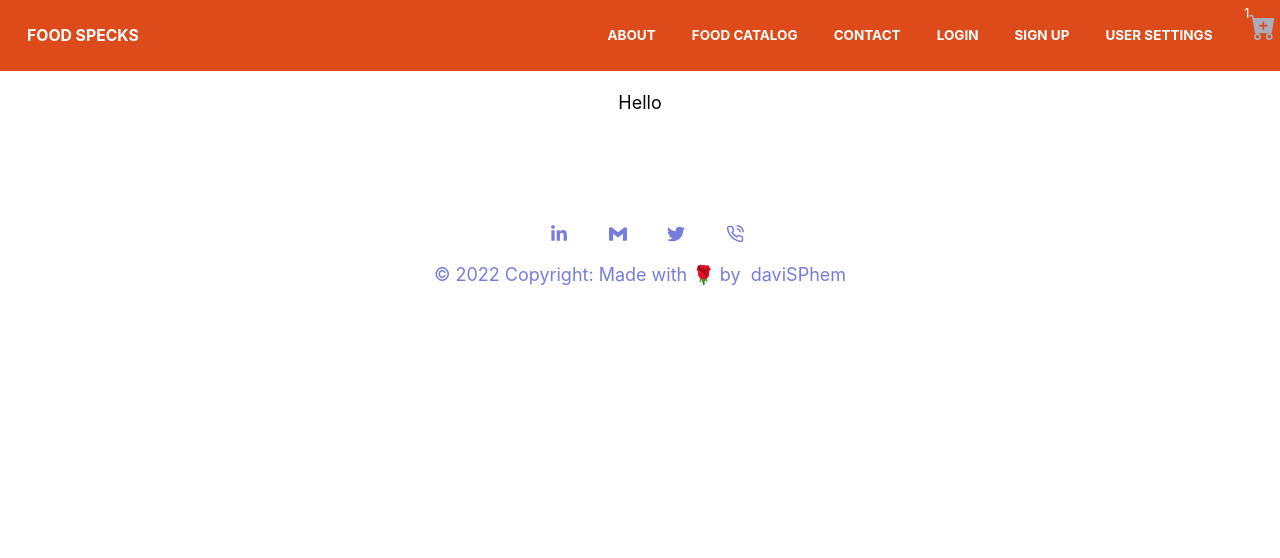
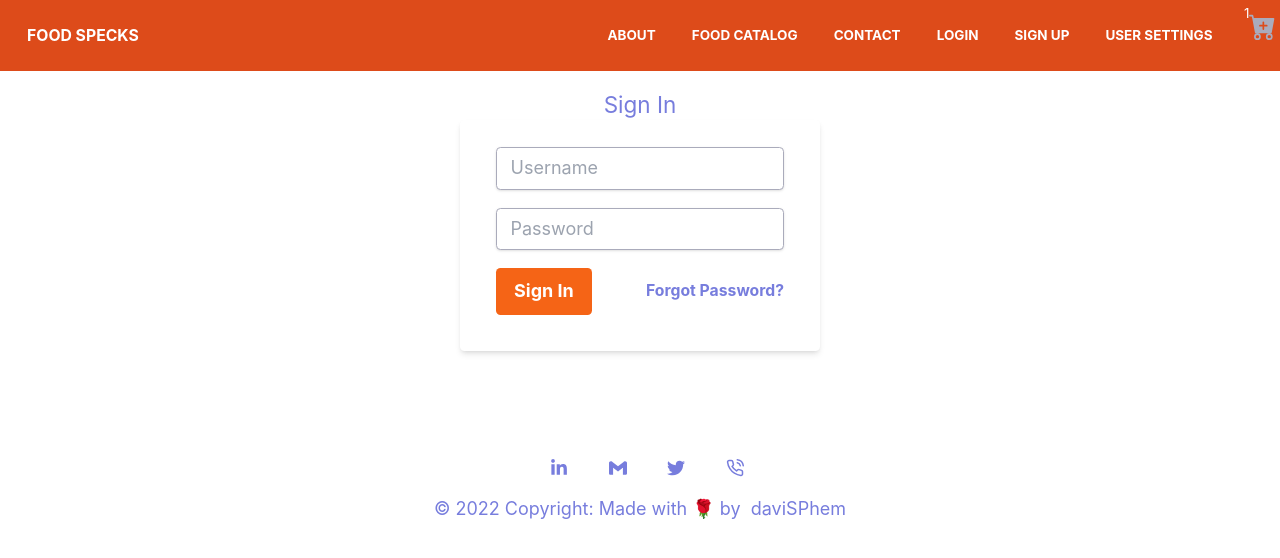
Before and after one commit to Jay-davisphem/ecommerce-frontend, a Next.js app: page / in a window 1280 px wide. Shown: the top 558 px of the page. Built offline with nearby package versions, Linux system fonts and the light colour scheme.

Commit message:
fix next.config.js

```diff
--- a/components/Input.tsx
+++ b/components/Input.tsx
@@ -18,6 +18,7 @@ function Input(props) {
       type={props.type ? props.type : "text"}
       placeholder={props.placeholder}
       label={props.label}
+      required
       {...props}
     />
   );
--- /dev/null
+++ b/components/Login.tsx
@@ -0,0 +1,57 @@
+import React, { useState } from "react";
+import Input from "./Input";
+import Title from "./Title";
+function Login() {
+  const [cred, setCred] = useState({ username: "", password: "" });
+  const handleInputChange = (e) => {
+    const val = e.target.value;
+    if (e.target.id === "username") {
+      setCred({ ...cred, username: val });
+    } else {
+      setCred({ ...cred, password: val });
+    }
+  };
+
+  const handleSignIn = (e) => {
+    e.preventDefault();
+    return;
+  };
+
+  return (
+    <div className="container align-middle mx-auto max-w-xs">
+      <Title title="Sign In" />
+      <form
+        className="bg-white shadow-md rounded px-8 pt-6 pb-8 mb-4"
+        onSubmit={handleSignIn}
+      >
+        <Input
+          id="username"
+          placeholder="Username"
+          onChange={handleInputChange}
+        />
+        <Input
+          id="password"
+          type="password"
+          placeholder="Password"
+          onChange={handleInputChange}
+        />
+        <div className="flex items-center justify-between">
+          <button
+            className="bg-sec hover:bg-blue text-white font-bold py-2 px-4 rounded focus:outline-none focus:shadow-outline"
+            type="submit"
+          >
+            Sign In
+          </button>
+          <a
+            className="inline-block align-baseline font-bold text-sm text-blue hover:text-blue-800"
+            href="#"
+          >
+            Forgot Password?
+          </a>
+        </div>
+      </form>
+    </div>
+  );
+}
+
+export default Login;
--- /dev/null
+++ b/components/UserSettings.tsx
@@ -0,0 +1,55 @@
+import Title from "./Title";
+import Input from "./Input";
+export default function UserSettings() {
+  return (
+    <div className="container mx-auto align-middle max-w-sm">
+      <Title title="User Settings" include={true} />
+      <form className="bg-white shadow-md rounded px-8 pt-6 pb-8 mb-4">
+        <Input id="first_name" placeholder="First Name" label={true} />
+        <Input id="last_name" placeholder="Last Name" label={true} />
+        <Input id="username" placeholder="Username" label={true} />
+        <Input id="email" type="email" placeholder="Email" label={true} />
+        <Input
+          id="acc_number"
+          placeholder="Accout Number"
+          label={true}
+          inputmode="numeric"
+          pattern="^\d{10}$"
+        />
+        <Input
+          id="phone_number"
+          placeholder="Phone Number"
+          label={true}
+          pattern="^(\+?234|0)(81|80|70|90|91)\d{8}$"
+        />
+        <Input id="address" placeholder="Address" label={true} />
+        <Input id="addr_state" placeholder="State" label={true} />
+        <Input
+          id="postcode"
+          placeholder="Postal Code"
+          label={true}
+          pattern="^\d{5}$"
+        />
+        <Input
+          id="password"
+          type="password"
+          placeholder="Password"
+          label={true}
+        />
+        <Input
+          id="confirm_password"
+          type="password"
+          placeholder="Confirm Password"
+          label={true}
+        />
+
+        <button
+          className="bg-sec hover:bg-blue text-white font-bold py-2 px-4 rounded focus:outline-none focus:shadow-outline w-48"
+          type="submit"
+        >
+          Save
+        </button>
+      </form>
+    </div>
+  );
+}
--- /dev/null
+++ b/context/AuthContext.tsx
@@ -0,0 +1,4 @@
+import {createContext} from 'react'
+
+const AuthContext = createContext();
+export default AuthContext;
--- a/next.config.js
+++ b/next.config.js
@@ -7,6 +7,6 @@ module.exports = {
     return config;
   },*/
   images: {
-    domains: ["localhost"],
+    domains: ["localhost", 'femi-food.herokuapp.com'],
   },
 };
--- a/pages/_app.tsx
+++ b/pages/_app.tsx
@@ -1,76 +1,24 @@
-import { AppProps } from "next/app";
-import { ReactElement, useState, useEffect } from "react";
+import { ReactElement, useState, useEffect, useReducer } from "react";
 import "../styles/global.scss";
 import Layout from "../components/Layout";
+import Login from '../components/Login'
+import AuthContext from "../context/AuthContext";
+import reducer from "../reducer/authReducer";
 import axios from "axios";
 
+const initialState = {
+  isLoggedIn: false,
+  cred: null,
+  token: null,
+};
 export default function App({ Component, pageProps }): ReactElement {
-  /*const [cred, setCred] = useState(returnCred("myAccountCredentials"));
-  const [isLoggedIn, setIsLoggedIn] = useState(false);
-  const [error, setError] = useState("");
-  const [isError, setIsError] = useState(false);
-  const logIn = (cred) => {
-    if (
-      cred.username !== "" &&
-      cred.password !== "" &&
-      cred.token === undefined
-    )
-      axios
-        .post(`${process.env.NEXT_PUBLIC_API_URL}login/`, cred)
-        .then((res) => {
-          setCred({ ...cred, token: res.data.token });
-          setIsLoggedIn(true);
+  const [state, dispatch] = useReducer(reducer, initialState);
 
-          if (typeof window !== "undefined") {
-            location.href = "/foods/";
-          }
-          console.log(res.data);
-        })
-        .catch((err) => {
-          setIsError(true);
-          setError(err.message);
-          console.log(err.message, "at submission");
-        });
-    else if (cred.token !== undefined) {
-      setCred(cred);
-      if (typeof window !== "undefined") {
-        localStorage.setItem("myAccountCredentials", JSON.stringify(cred));
-        setIsLoggedIn(true);
-      }
-    }
-  };
-  function returnCred(key) {
-    if (typeof window !== "undefined") {
-      const val = localStorage.getItem(key);
-      if (val === null) return { username: "", password: "", token: "" };
-      else {
-        if (!isLoggedIn) {
-          //setIsLoggedIn(true);
-          location.href = "/foods/";
-        }
-        return JSON.parse(val);
-      }
-    }
-    return { username: "", password: "", token: "" };
-  }
   return (
-    <Layout>
-      <Component
-        {...pageProps}
-        cred={cred}
-        setCred={setCred}
-        isLoggedIn={isLoggedIn}
-        setIsLoggedIn={setIsLoggedIn}
-        logIn={logIn}
-        error={error}
-        isError={isError}
-        setError={setError}
-        setIsError={setIsError}
-      />
-      </Layout> */
-  return (
-    <Layout>
-      <Component {...pageProps} />
-    </Layout>
+    <AuthContext.Provider value={{ state, dispatch }}>
+      <Layout>
+        {!state.isLoggedIn ? <Login /> : <Component {...pageProps} />}
+      </Layout>
+    </AuthContext.Provider>
   );
 }
--- /dev/null
+++ b/pages/account/login.tsx
@@ -0,0 +1,6 @@
+import Login from "../../components/Login";
+function Login() {
+  return <Login />;
+}
+
+export default Login;
--- /dev/null
+++ b/pages/account/settings.jsx
@@ -0,0 +1,6 @@
+import UserSettings from '../../components/UserSettings'
+export default function Settings(){
+  return <>
+    <UserSettings />
+  </>
+}
--- /dev/null
+++ b/pages/account/sign-up.tsx
@@ -0,0 +1,36 @@
+import React, { useState, useEffect } from "react";
+import Input from '../../components/Input';
+import Title from '../../components/Title'
+
+function SignUp() {
+  return (
+    <div className="container mx-auto align-middle max-w-xs">
+      <Title title='Create An Accout' />
+      <form className="bg-white shadow-md rounded px-8 pt-6 pb-8 mb-4">
+        <Input id='first_name' placeholder='First Name' />
+        <Input id='last_name' placeholder='Last Name' />
+        <Input id='username' placeholder='Username' />
+        <Input id='email' type='email' placeholder='Email' />
+        <Input id='password' type='password' placeholder='Password' />
+        <Input id='confirm_password' type='password' placeholder='Confirm Password' />
+        <div className="text-left">
+          <input
+            className="mr-2 accent-blue"
+            id="is_vendor"
+            type="checkbox"
+          />
+          <span className="text-sm text-grey">I want to be a vendor!</span>
+        </div>
+
+        <button
+          className="bg-sec hover:bg-blue text-white font-bold py-2 px-4 rounded focus:outline-none focus:shadow-outline"
+          type="button"
+        >
+          Sign Up
+        </button>
+      </form>
+    </div>
+  );
+}
+
+export default SignUp;
--- /dev/null
+++ b/reducer/authReducer.ts
@@ -0,0 +1,27 @@
+const reducer = (state, action) => {
+  if (typeof window !== "undefined") {
+    switch (action.type) {
+      case "LOGIN":
+        localStorage.setItem("cred", JSON.stringify(action.payload.cred));
+        localStorage.setItem("token", JSON.stringify(action.payload.token));
+        return {
+          ...state,
+          isLoggedIn: true,
+          cred: action.payload.cred,
+          token: action.payload.token,
+        };
+
+      case "LOGOUT":
+        localStorage.clear();
+        return {
+          ...state,
+          isLoggedIn: false,
+          cred: null,
+        };
+      default:
+        return state;
+    }
+  }
+};
+
+export default reducer;
```
